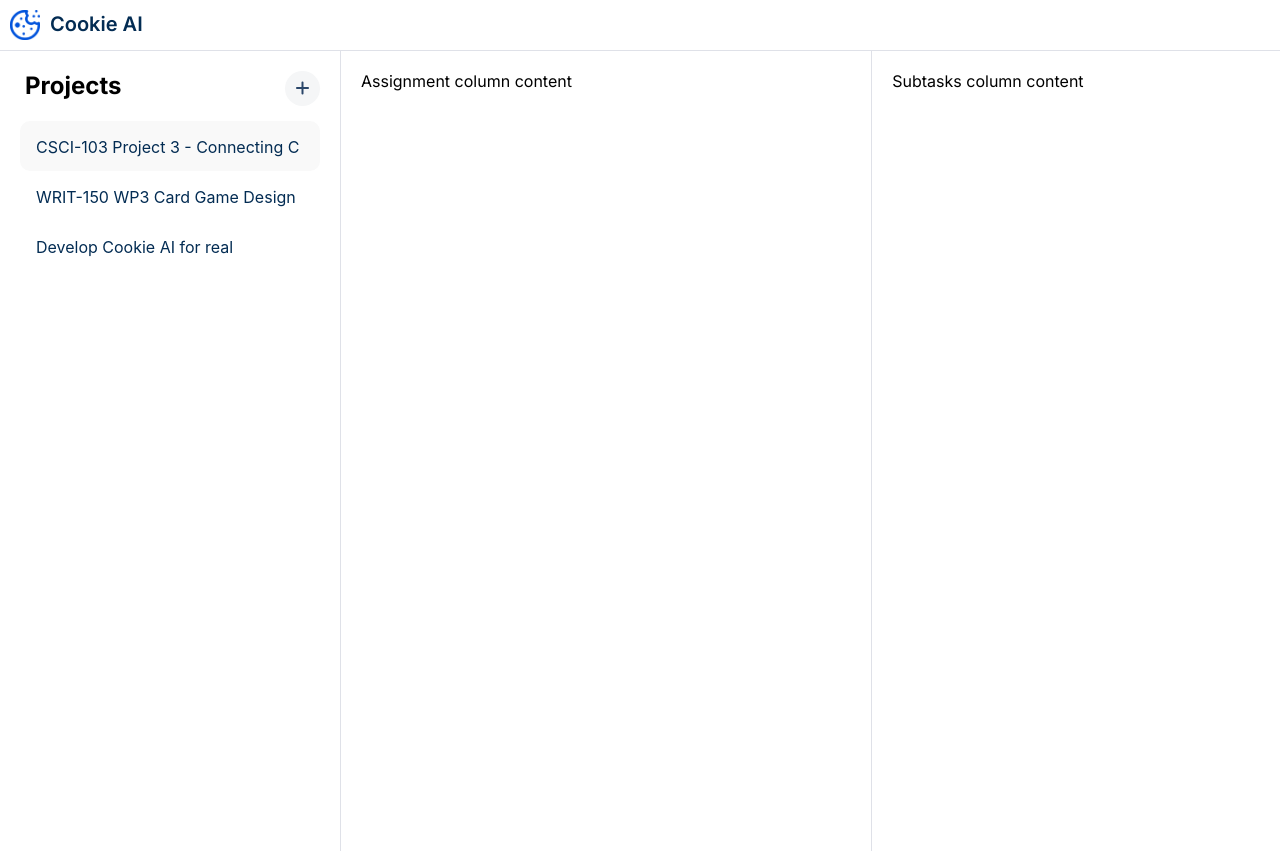
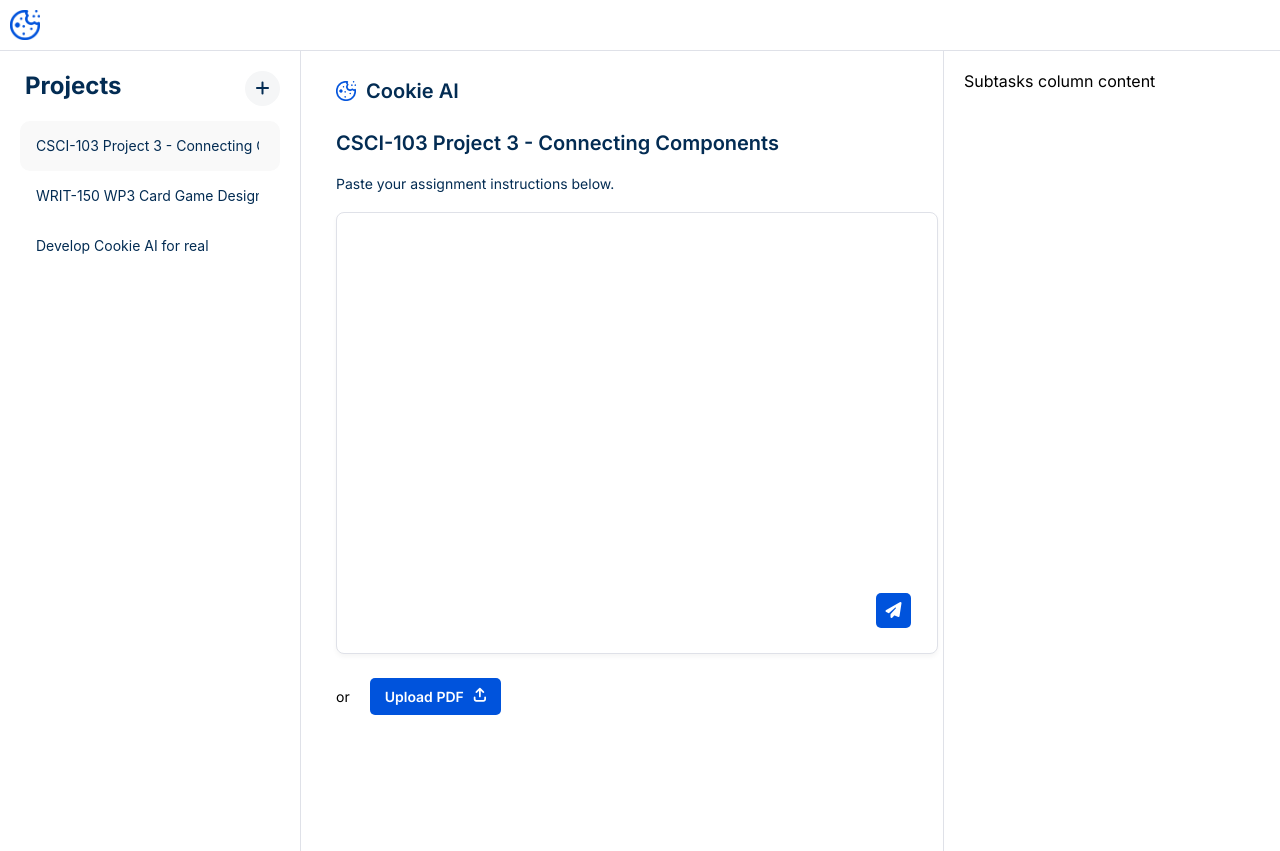
Before and after one commit to YippieWeb/cookie-ai, a React (Create React App) app: page /dashboard in a window 1280 px wide. Built offline with nearby package versions, Linux system fonts and the light colour scheme.

Commit message:
added layout of assignments column with dummy data

```diff
--- a/public/index.html
+++ b/public/index.html
@@ -24,7 +24,7 @@
       work correctly both with client-side routing and a non-root public URL.
       Learn how to configure a non-root public URL by running `npm run build`.
     -->
-    <title>React App</title>
+    <title>Cookie AI</title>
     <script src="https://kit.fontawesome.com/24136c4c52.js" crossorigin="anonymous"></script>
   </head>
   <body>
--- a/src/App.css
+++ b/src/App.css
@@ -5,6 +5,10 @@ body {
   margin: 0;
   padding: 0;
   box-sizing: border-box;
+}
+
+h1, h2, h3, p {
+  margin: 0;
 }
 
 /* dashboard */
@@ -15,18 +19,18 @@ body {
 }
 
 .project-column {
-  flex: 2;
+  flex: 1;
   padding: 20px;
-  border-right: 1px solid #DFE1E8;
+  border-right: 1.5px solid #DFE1E8;
 }
 
 .assignment-column {
-  flex: 4;
+  flex: 6;
   padding: 20px;
 }
 
 .subtask-column {
-  flex: 3;
+  flex: 4;
   padding: 20px;
-  border-left: 1px solid #DFE1E8;
+  border-left: 1.5px solid #DFE1E8;
 }
--- /dev/null
+++ b/src/components/Assignments/Assignments.css
@@ -0,0 +1,102 @@
+.assignments .wrapper {
+  width: 95%;
+  margin: auto;
+}
+
+.assignments .logo {
+  display: flex;
+}
+
+.assignments .logo .cookie-logo {
+  width: 20px;
+  height: 20px;
+  padding: 10px 10px 10px 0;
+}
+
+.assignments .logo span {
+  font-size: 20px;
+  font-weight: 600;
+  padding-top: 8px;
+  color: #032C53;
+}
+
+.assignments .header p {
+  margin: 0;
+}
+
+.assignments .header h2 {
+  margin: 0;
+  font-size: 20px;
+  font-weight: 600;
+  padding: 20px 0;
+  color: #032C53;
+}
+
+.assignments .header p {
+  font-size: 14px;
+  color: #032C53;
+  padding-bottom: 20px;
+}
+
+.assignments textarea {
+  width: 560px;
+  height: 400px;
+  padding: 20px;
+  border-radius: 8px;
+  border: 1.5px solid #DFE1E8;
+  box-shadow: rgba(0, 0, 0, 0.04) 0px 3px 5px;
+  resize: none;
+  font-family: 'Inter', sans-serif;
+  font-size: 14px;
+  line-height: 26px;
+  color: #032C53;
+}
+
+.assignments .send-button {
+  width: 35px;
+  height: 35px;
+  border: none;
+  border-radius: 5px;
+  background-color: #0053DC;
+  transform: translateX(375px) translateY(-85px);
+}
+
+.assignments .send-button i {
+  font-size: 16px;
+  color: #fff;
+}
+
+.assignments p {
+  font-size: 14px;
+}
+
+.assignments .upload {
+  display: flex;
+  padding-top: 20px;
+}
+
+.assignments .upload .upload-button {
+  display: flex;
+  border: none;
+  border-radius: 5px;
+  margin-left: 20px;
+  padding: 10px 15px;
+  background-color: #0053DC;
+  color: #fff;
+}
+
+.assignments .upload p {
+  padding-top: 10px;
+}
+
+.assignments .upload .upload-button p {
+  padding: 0;
+  font-family: 'Inter', sans-serif;
+  font-size: 14px;
+  font-weight: 600;
+}
+
+.assignments .upload .upload-button i {
+  font-size: 14px;
+  padding-left: 10px;
+}
--- a/src/components/Assignments/Assignments.js
+++ b/src/components/Assignments/Assignments.js
@@ -1,7 +1,33 @@
+import logo from '../assets/logo-blue.png';
 import React from 'react';
+import './Assignments.css';
 
 function Assignments() {
-    return <div>Assignment column content</div>
+    return (
+        <div className='assignments'>
+            <div className='wrapper'>
+                <div className='logo'>
+                    <img src={logo} className='cookie-logo' alt="logo" />
+                    <span>Cookie AI</span>
+                </div>
+                <div className='header'>
+                    <h2>CSCI-103 Project 3 - Connecting Components</h2>
+                    <p>Paste your assignment instructions below.</p>
+                </div>
+                <textarea className='instruction'></textarea>
+                <div className='upload'>
+                    <p>or</p>
+                    <button className='upload-button'>
+                        <p>Upload PDF</p>
+                        <i class="fa-solid fa-arrow-up-from-bracket"></i>
+                    </button>
+                    <button className='send-button'>
+                    <i class="fa-solid fa-paper-plane"></i>
+                    </button>
+                </div>
+            </div>
+        </div>
+    );
 }
 
 export default Assignments;
--- a/src/components/Header/Header.css
+++ b/src/components/Header/Header.css
@@ -1,5 +1,5 @@
 .main-header {
-  border-bottom: 1px solid #DFE1E8;
+  border-bottom: 1.5px solid #DFE1E8;
 }
 
 .main-header .logo {
@@ -11,10 +11,3 @@
   height: 30px;
   padding: 10px;
 }
-
-.main-header .logo span {
-  font-size: 20px;
-  font-weight: 600;
-  padding-top: 12px;
-  color: #032C53;
-}
--- a/src/components/Header/Header.js
+++ b/src/components/Header/Header.js
@@ -1,4 +1,4 @@
-import logo from './assets/logo-blue.png';
+import logo from '../assets/logo-blue.png';
 import React from 'react';
 import './Header.css';
 
@@ -7,7 +7,6 @@ function Header() {
         <div className='main-header'>
             <div className='logo'>
                 <img src={logo} className='cookie-logo' alt="logo" />
-                <span>Cookie AI</span>
             </div>
         </div>
     );
--- a/src/components/Projects/Projects.css
+++ b/src/components/Projects/Projects.css
@@ -1,11 +1,12 @@
-h2 {
-  margin: 0;
-}
-
 .projects .header {
   display: flex;
   justify-content: space-between;
   padding: 0 0 15px 5px;
+}
+
+.projects .header h2 {
+  margin: 0;
+  color: #032C53;
 }
 
 .projects .header .add-project {
@@ -18,22 +19,22 @@ h2 {
 
 .projects .header i {
   font-size: 16px;
-  color: #2A4669;
+  color: #032C53;
 }
 
 .projects .projects-container .title {
-  width: 300px;
+  width: 260px;
   height: 50px;
   border: none;
   border-radius: 10px;
   background-color: #fff;
   transition: 0.5s ease;
   position: relative;
-  display: block;
+  display: flex;
 }
 
 .projects .projects-container .title p {
-  font-size: 16px;
+  font-size: 14px;
   color: #032C53;
   font-family: -apple-system, BlinkMacSystemFont, 'Segoe UI', 'Roboto', 'Oxygen', 'Ubuntu', 'Cantarell', 'Fira Sans', 'Droid Sans', 'Helvetica Neue', sans-serif;
   text-align: left;
```
Also changed, not shown: src/components/Projects/Projects.js (+4 -4 lines), src/components/assets/logo-blue.png (renamed from src/components/Header/assets/logo-blue.png).
